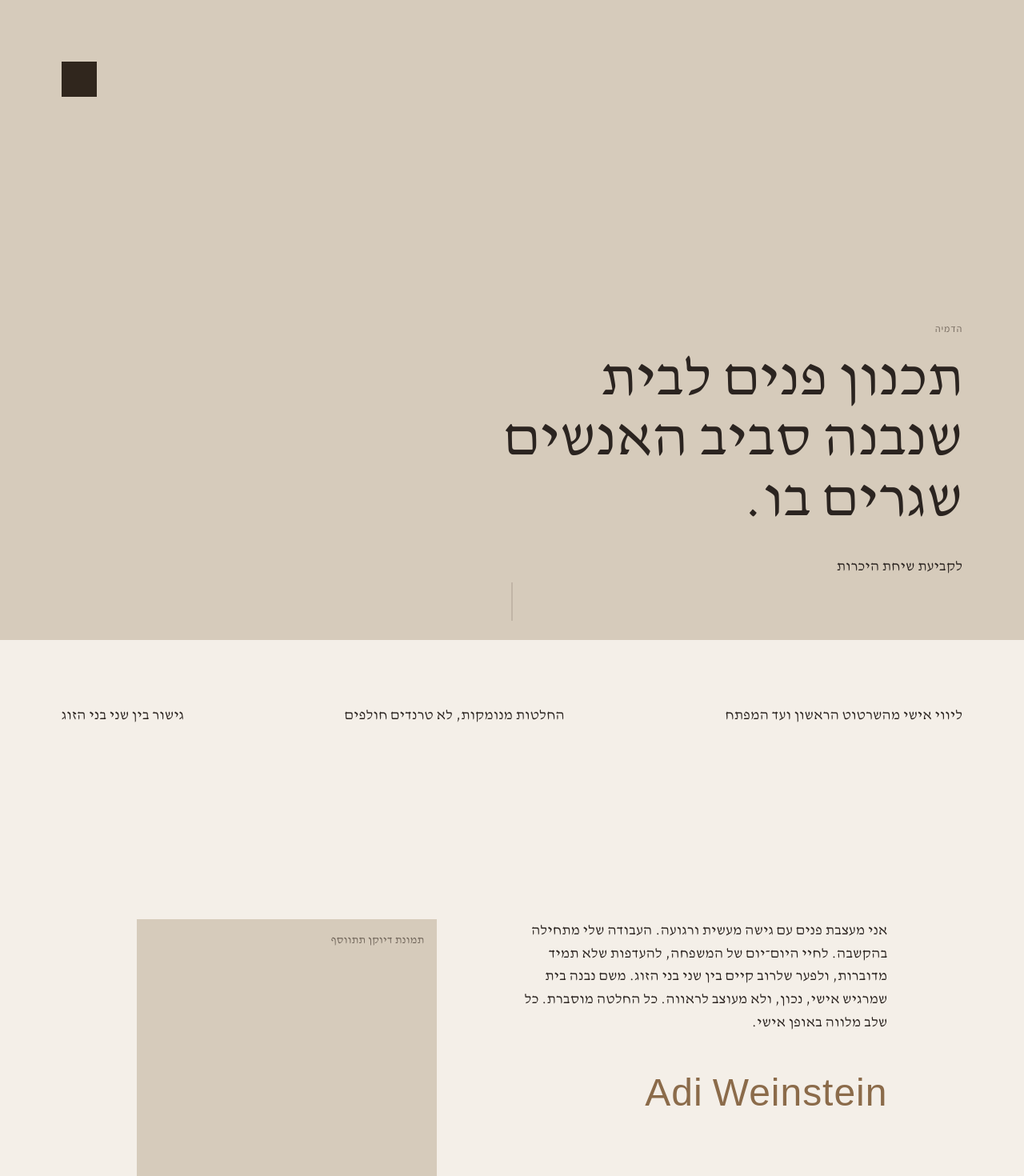
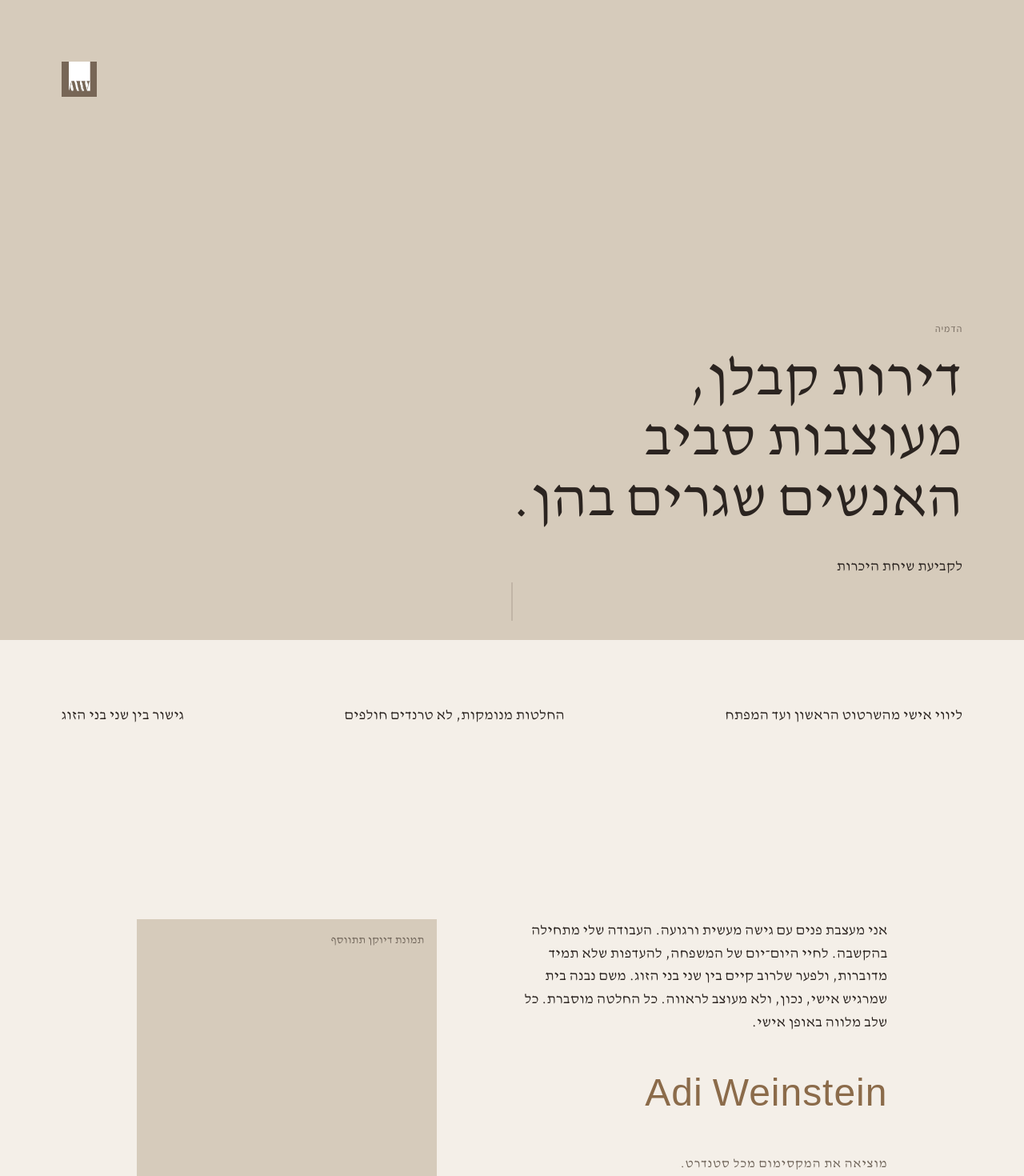
Before and after one commit to yair7070-prog/studio-website, a Next.js app: page / in a window 1280 px wide. Shown: the top 1470 px of the page at 80% size. Built offline with nearby package versions, Linux system fonts and the light colour scheme.

Commit message:
fix(logo): resolve logomark rendering + feat(content): refine positioning and tagline

```diff
--- a/components/sections/About.tsx
+++ b/components/sections/About.tsx
@@ -13,7 +13,7 @@ const BASE_TRANSITION = {
   ease: [0.22, 0.61, 0.36, 1] as const,
 }
 
-export function About({ paragraph, portraitAlt, signature }: AboutContent) {
+export function About({ paragraph, portraitAlt, signature, tagline }: AboutContent) {
   const reduced = useReducedMotion()
 
   const initial = reduced ? 'visible' : 'hidden'
@@ -46,6 +46,9 @@ export function About({ paragraph, portraitAlt, signature }: AboutContent) {
             >
               {signature}
             </p>
+            <p className="mt-12 font-serif text-body-m text-taupe tracking-[0.04em] max-w-[36ch]">
+              {tagline}
+            </p>
           </motion.div>
 
           {/* Portrait — reading-end (left in RTL) */}
--- a/components/sections/Footer.tsx
+++ b/components/sections/Footer.tsx
@@ -8,7 +8,7 @@ export function Footer({ region, phone, email, instagram, copyright }: FooterCon
         {/* Top row: Logomark at start (right in RTL), contact at end (left in RTL) */}
         <div className="flex justify-between items-start">
           <div className="flex flex-col items-start gap-2">
-            <Logomark variant="espresso" size={36} />
+            <Logomark variant="original" size={36} />
             <span className="sr-only">a.w interior design — Adi Weinstein</span>
           </div>
           <div className="flex flex-col gap-2 text-end">
--- a/components/sections/Hero.tsx
+++ b/components/sections/Hero.tsx
@@ -32,7 +32,7 @@ export function Hero({ positioning, cta, imageAlt, imageLabel }: HeroContent) {
       {/* Logomark — top-left in RTL (end = left) */}
       <div className="absolute top-0 end-0 pe-[8vw] pt-[6vw] md:pe-[6vw]">
         <div className="flex flex-col items-end gap-2">
-          <Logomark variant="espresso" size={44} />
+          <Logomark variant="original" size={44} />
           <span className="sr-only">a.w interior design — Adi Weinstein</span>
         </div>
       </div>
--- a/lib/content/home.ts
+++ b/lib/content/home.ts
@@ -13,6 +13,7 @@ export interface AboutContent {
   paragraph: string
   portraitAlt: string
   signature: string
+  tagline: string
 }
 
 export interface ServiceItem {
@@ -41,7 +42,7 @@ export interface FooterContent {
 // ─── Wave 2 ──────────────────────────────────────────────
 
 export const hero: HeroContent = {
-  positioning: 'תכנון פנים לבית שנבנה סביב האנשים שגרים בו.',
+  positioning: 'דירות קבלן, מעוצבות סביב האנשים שגרים בהן.',
   cta: 'לקביעת שיחת היכרות',
   imageAlt: 'חלל מגורים בתכנון האולפן',
   imageLabel: { text: 'הדמיה', lang: 'he' },
@@ -71,6 +72,7 @@ export const about: AboutContent = {
     'אני מעצבת פנים עם גישה מעשית ורגועה. העבודה שלי מתחילה בהקשבה. לחיי היום־יום של המשפחה, להעדפות שלא תמיד מדוברות, ולפער שלרוב קיים בין שני בני הזוג. משם נבנה בית שמרגיש אישי, נכון, ולא מעוצב לראווה. כל החלטה מוסברת. כל שלב מלווה באופן אישי.',
   portraitAlt: 'דיוקן סביבתי של המעצבת',
   signature: 'Adi Weinstein',
+  tagline: 'מוציאה את המקסימום מכל סטנדרט.',
 }
 
 export const services: ServicesContent = {
```
